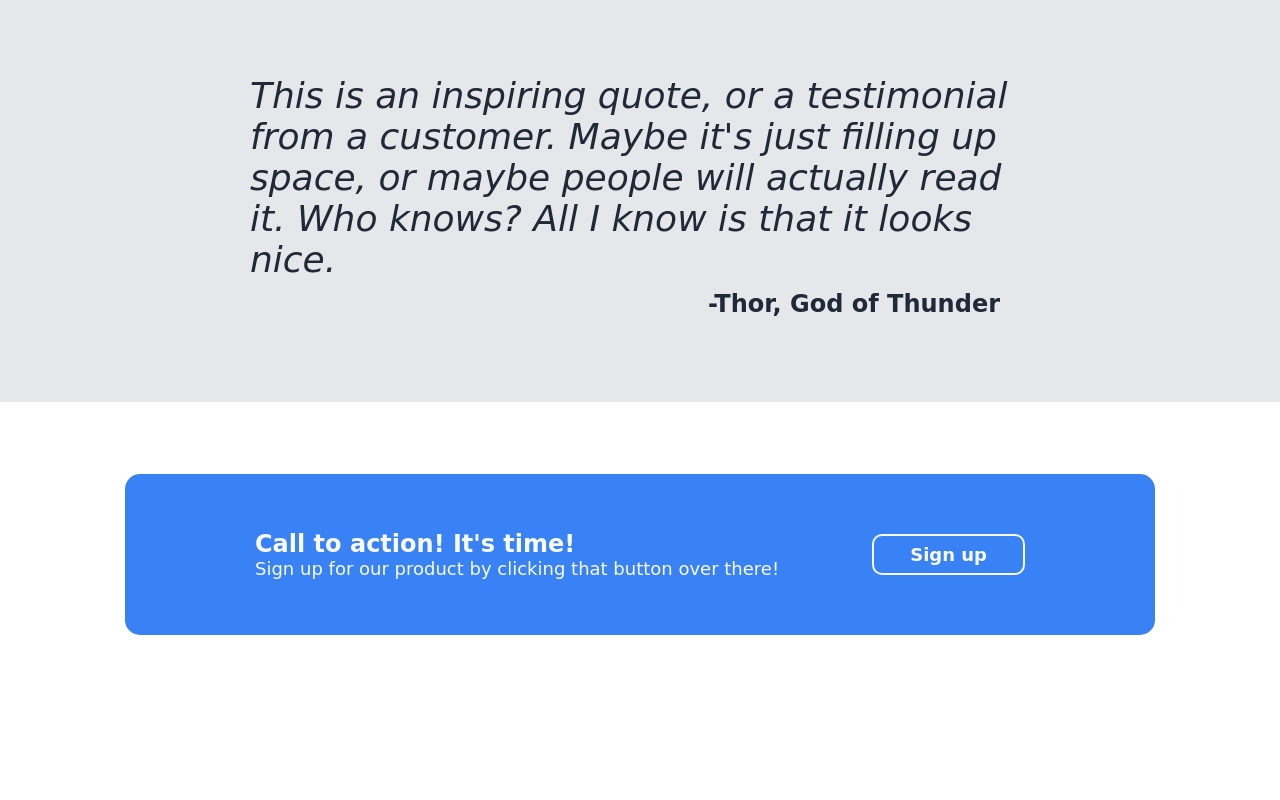
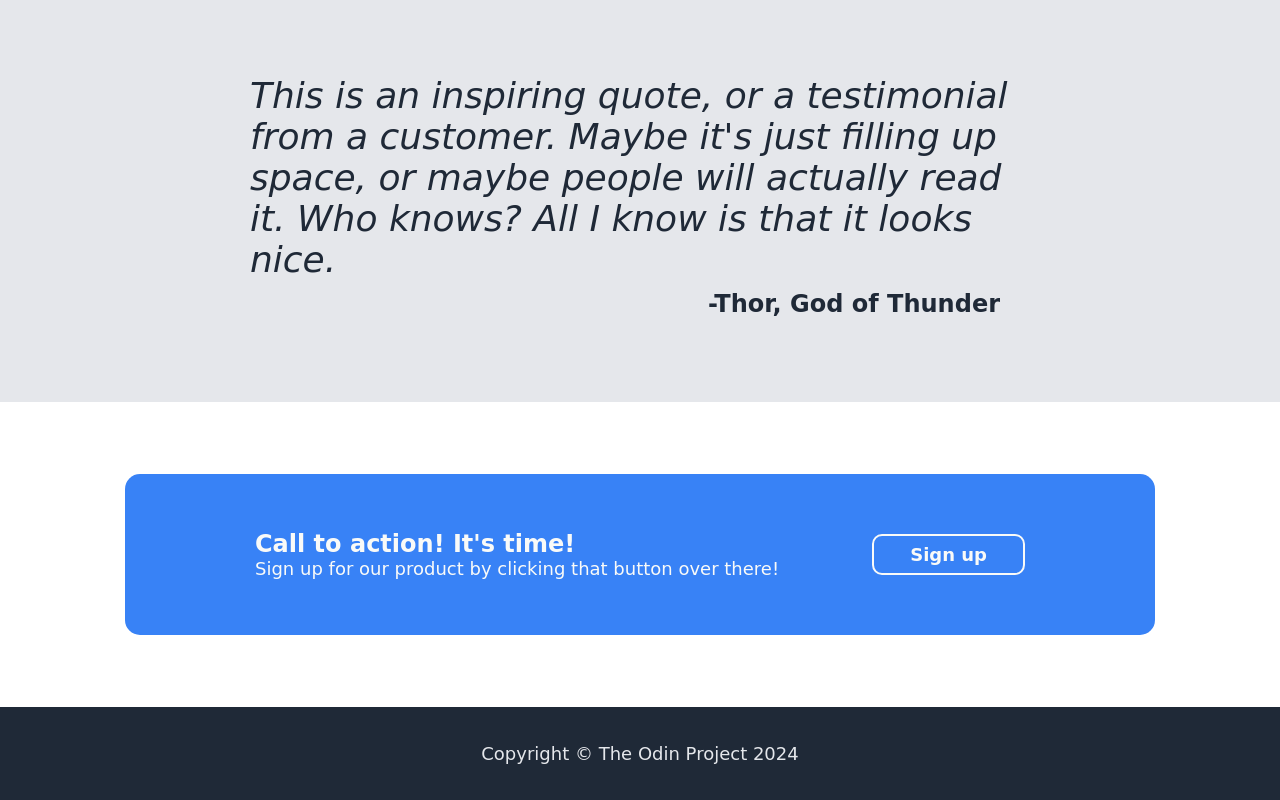
Before and after one commit to Jimminent/odin-landing-page, a plain HTML site: page index.html in a window 1280 px wide. Shown: the part 964-1764 px from the top of the page. Before the commit the page ends 1671 px from the top, so only its background shows below. Drawn offline with Linux system fonts and the light colour scheme.

Commit message:
Create footer and finish styling footer

```diff
--- a/index.html
+++ b/index.html
@@ -66,5 +66,9 @@
             <button>Sign up</button>
         </div>
     </div>
+
+    <div id="footer">
+        <div>Copyright © The Odin Project 2024</div>
+    </div>
 </body>
 </html>
--- a/styles.css
+++ b/styles.css
@@ -7,7 +7,7 @@ body {
 }
 
 #hero,
-.footer {
+#footer {
     background-color: #1f2937;
 }
 
@@ -70,7 +70,8 @@ body {
 }
 
 .secondary,
-.link {
+.link,
+#footer div {
     font-size: 18px;
     color: #e5e7eb;
 }
@@ -169,7 +170,6 @@ button {
 }
 
 #call-box {
-    /* margin: 0px 30px; */
     box-sizing: border-box;
     background-color: #3882f6;
     padding: 56px 130px;
@@ -192,3 +192,10 @@ button {
 #call-subtext {
     font-size: 18px;
 }
+
+#footer {
+    display: flex;
+    justify-content: center;
+    align-items: center;
+    padding: 36px 0px;
+}
```
